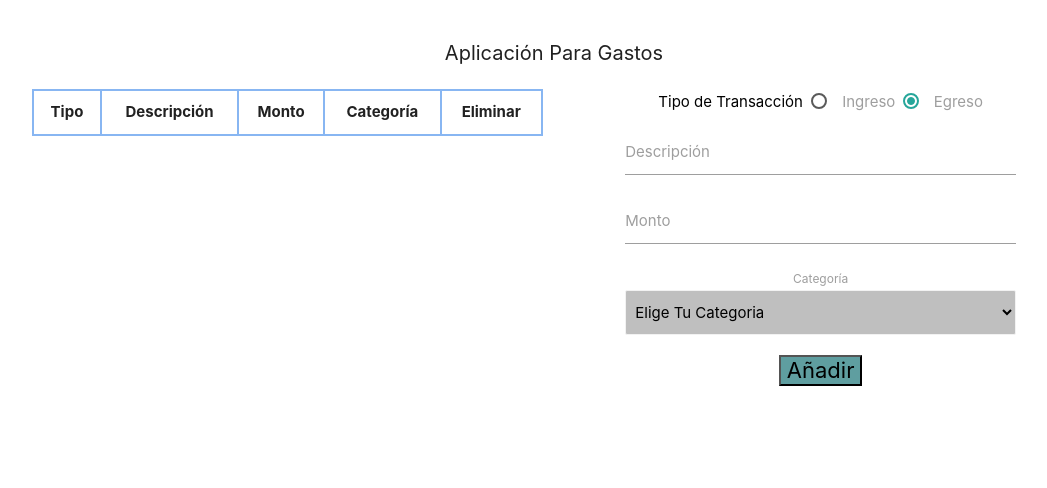
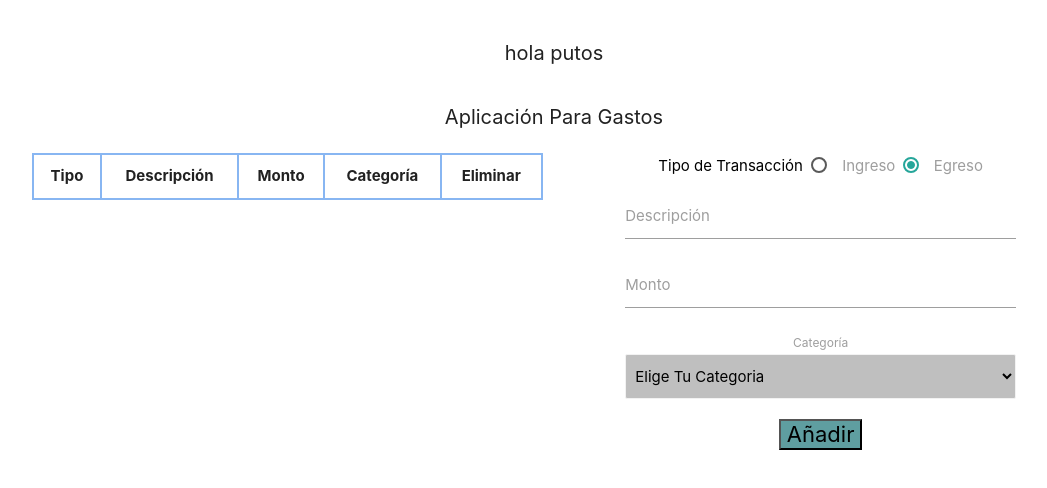
Before and after one commit to Rungekutta-A/gastosApp, a plain HTML site: page index.html in a window 1280 px wide. Shown: the whole page, without its empty margins (86-1133 px from the left). Drawn offline with nearby package versions, Linux system fonts and the light colour scheme.

Commit message:
Update index.html
agrego parrafo

```diff
--- a/index.html
+++ b/index.html
@@ -11,6 +11,7 @@
   <link rel="stylesheet" href="styles.css" />
 </head>
 <body>
+  <h1>hola putos</h1>
   <h1>Aplicación Para Gastos</h1>
 
   <div class="row">
```
